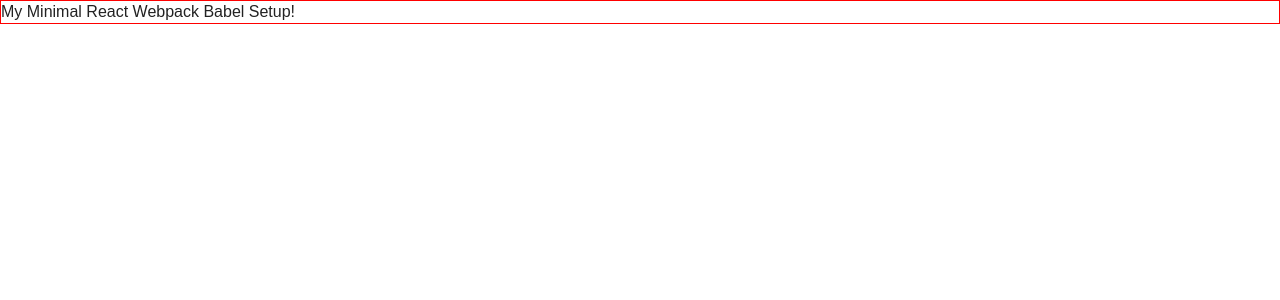
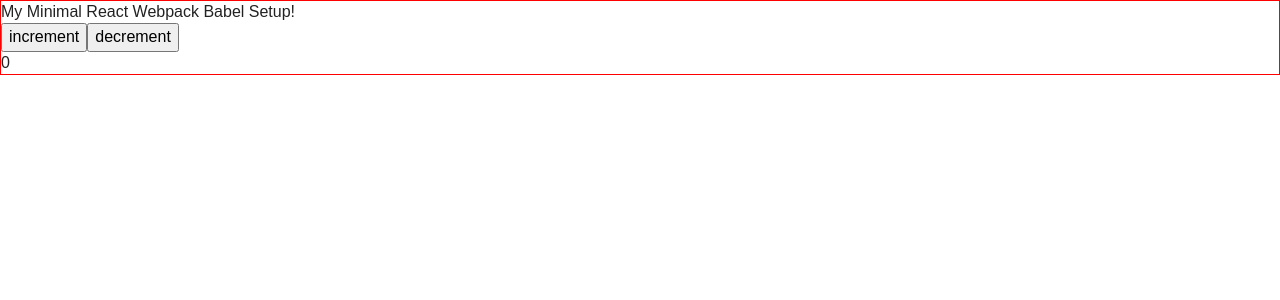
Before and after one commit to zkadish/webpack-babel-react-boilerplate, a React app: page / in a window 1280 px wide. Shown: the top 300 px of the page. Built offline with nearby package versions, Linux system fonts and the light colour scheme.

Commit message:
added redux-logger and eslint

```diff
--- /dev/null
+++ b/src/components/App.js
@@ -0,0 +1,28 @@
+import React from 'react';
+import { connect } from 'react-redux';
+
+import * as action from 'redux/actions/actions';
+
+function App({children, number, increment, decrement}) {
+  return(
+    <div>
+      {children}
+      <br />
+      <button onClick={() => increment()}>increment</button>
+      <button onClick={() => decrement()}>decrement</button>
+      <div>{number}</div>
+    </div>
+  )
+}
+
+
+
+export default connect(
+  (state) => ({
+    number: state.reducers,
+  }),
+  (dispatch) => ({
+    increment: () => dispatch(action.increment()),
+    decrement: () => dispatch(action.decrement()),
+  })
+)(App);
--- a/src/index.js
+++ b/src/index.js
@@ -1,13 +1,18 @@
 import React from 'react';
 import ReactDOM from 'react-dom';
+import { Provider } from 'react-redux';
 
-import './sass/app.scss';
+import Store from 'redux/store';
+import App from 'components/App';
+
+import 'sass/app.scss';
 
 const title ='My Minimal React Webpack Babel Setup!';
-console.log('My Minimal React Webpack Babel Setup!');
 
 ReactDOM.render(
-  <div>{title}</div>,
+  <Provider store={Store}>
+    <App>{title}</App>
+  </Provider>,
   document.getElementById('app')
 )
 
--- /dev/null
+++ b/src/redux/actions/actions.js
@@ -0,0 +1,14 @@
+const INCREMENT = 'INCREMENT';
+const DECREMENT = 'DECREMENT';
+
+export function increment() {
+  return {
+    type: INCREMENT
+  }
+}
+
+export function decrement() {
+  return {
+    type: DECREMENT
+  }
+}
--- /dev/null
+++ b/src/redux/reducers/reducer.js
@@ -0,0 +1,15 @@
+const defaultState = {};
+
+
+function reducer(state = 0, action) {
+  switch(action.type) {
+    case 'INCREMENT':
+      return state + 1;
+    case 'DECREMENT':
+      return state - 1;
+    default:
+      return state;
+  }
+}
+
+export default reducer;
--- /dev/null
+++ b/src/redux/store.js
@@ -0,0 +1,21 @@
+import { createStore, combineReducers, applyMiddleware } from 'redux';
+import logger from 'redux-logger';
+
+import reducers from 'redux/reducers/reducer';
+
+const middleWares = [];
+
+if (__DEV__) {
+  middleWares.push(logger);
+}
+
+const Reducer = combineReducers({reducers});
+
+
+
+const Store = createStore(
+  Reducer,
+  applyMiddleware(...middleWares)
+);
+
+export default Store;
--- a/webpack.config.js
+++ b/webpack.config.js
@@ -1,12 +1,19 @@
+const webpack = require('webpack');
 const HtmlWebpackPlugin = require('html-webpack-plugin');
 const ExtractTextWebpackPlugin = require('extract-text-webpack-plugin');
+
+console.log('process.env.NODE_ENV', process.env.NODE_ENV);
+
+const GLOBALS = {
+  __DEV__: JSON.stringify(process.env.NODE_ENV === "development")
+}
+
+console.log(GLOBALS.__DEV__);
 
 const extractSass = new ExtractTextWebpackPlugin({
   filename: "[name].[contenthash].css",
   disable: process.env.NODE_ENV === "development"
 });
-
-console.log('process.env.NODE_ENV', process.env.NODE_ENV);
 
 module.exports = {
   entry: {
@@ -46,8 +53,9 @@
     hot: true
   },
   plugins: [
+    new webpack.DefinePlugin(GLOBALS),
     new HtmlWebpackPlugin({
-      title: 'The Minimal React Webpack Babel Setup!z',
+      title: 'The Minimal React Webpack Babel Setup!',
       template: 'src/index.html',
       inject: true
     }),
```
Also changed, not shown: package.json (+9 -1 lines), .eslintrc.json (added), 2 other files (tests, documents, lock files or other folders).
